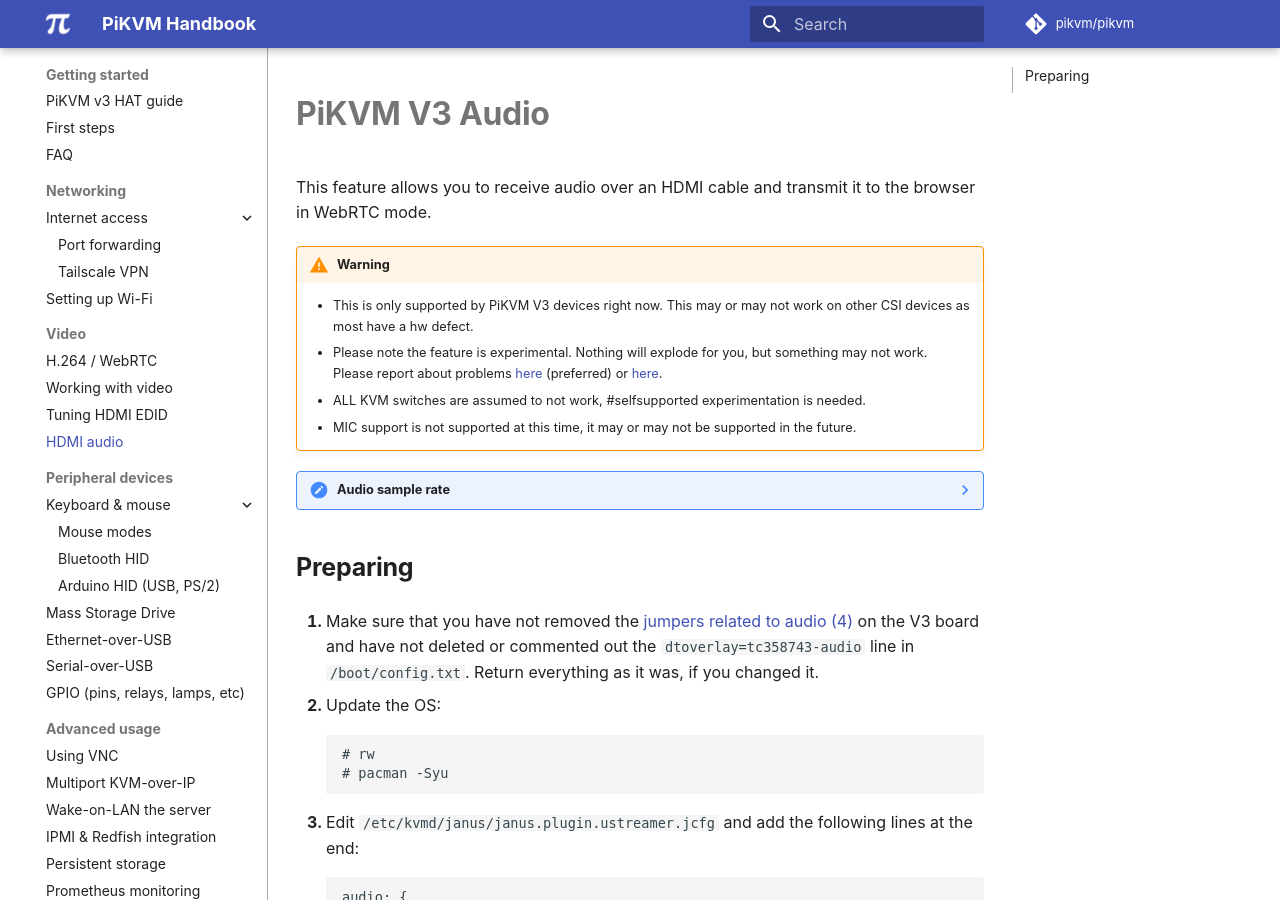
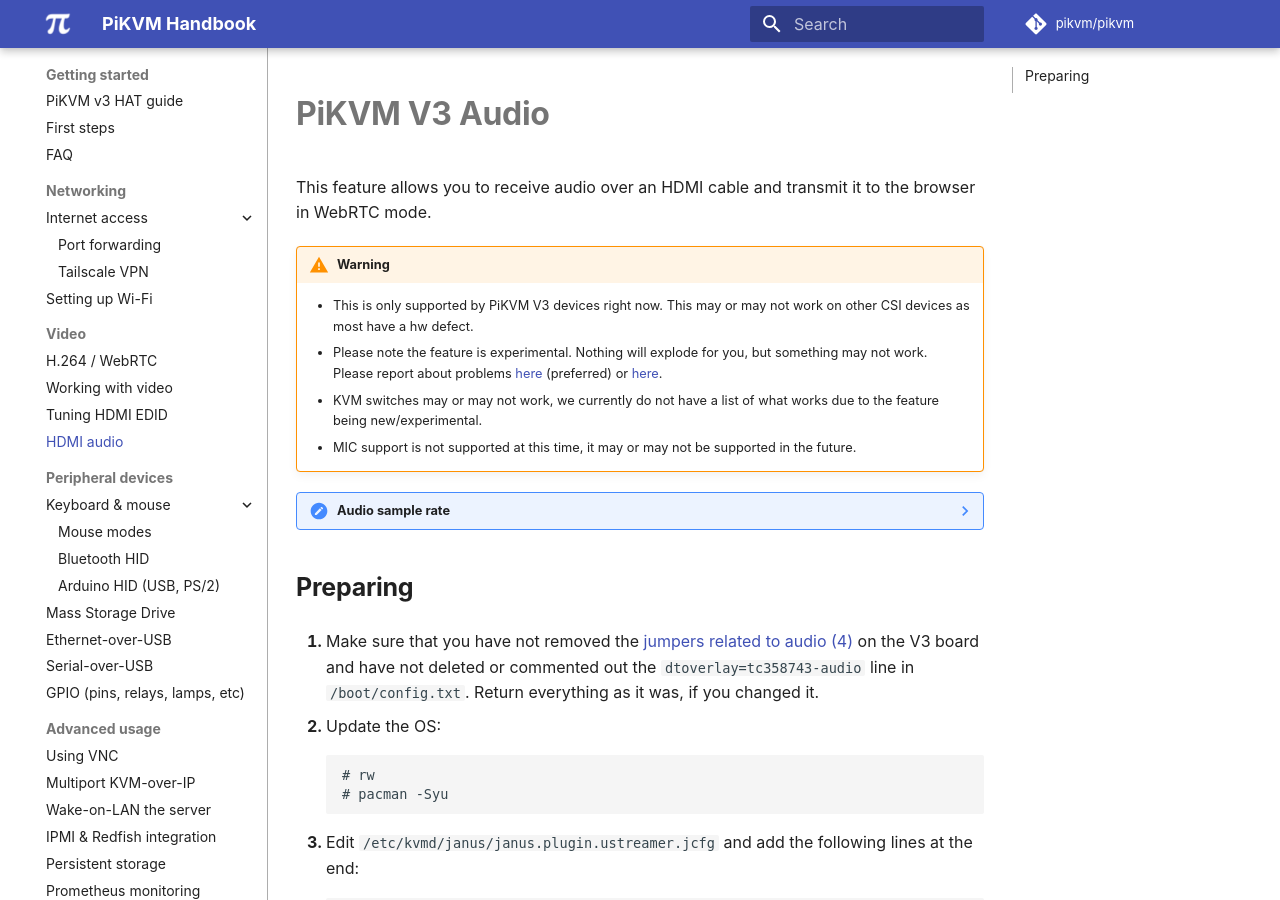
Before and after one commit to pikvm/pikvm, an MkDocs documentation site: the page built from docs/audio.md, in a window 1280 px wide and 900 px high. Built offline with MkDocs 1.6.1 and Material for MkDocs 9.7.7, drawn with Linux system fonts in a browser that asks for light colours; some web fonts are replaced; comment, search, counter and statistics services are not loaded.

Commit message:
Update audio.md
Updated verbiage

```diff
--- a/docs/audio.md
+++ b/docs/audio.md
@@ -5,7 +5,7 @@
 !!! warning
     * This is only supported by PiKVM V3 devices right now. This may or may not work on other CSI devices as most have a hw defect.
     * Please note the feature is experimental. Nothing will explode for you, but something may not work. Please report about problems [here](https://discord.gg/bpmXfz5) (preferred) or [here](https://github.com/pikvm/pikvm/issues/97).
-    * ALL KVM switches are assumed to not work, #selfsupported experimentation is needed.
+    * KVM switches may or may not work, we currently do not have a list of what works due to the feature being new/experimental.
     * MIC support is not supported at this time, it may or may not be supported in the future.
 
 ??? note "Audio sample rate"
```
